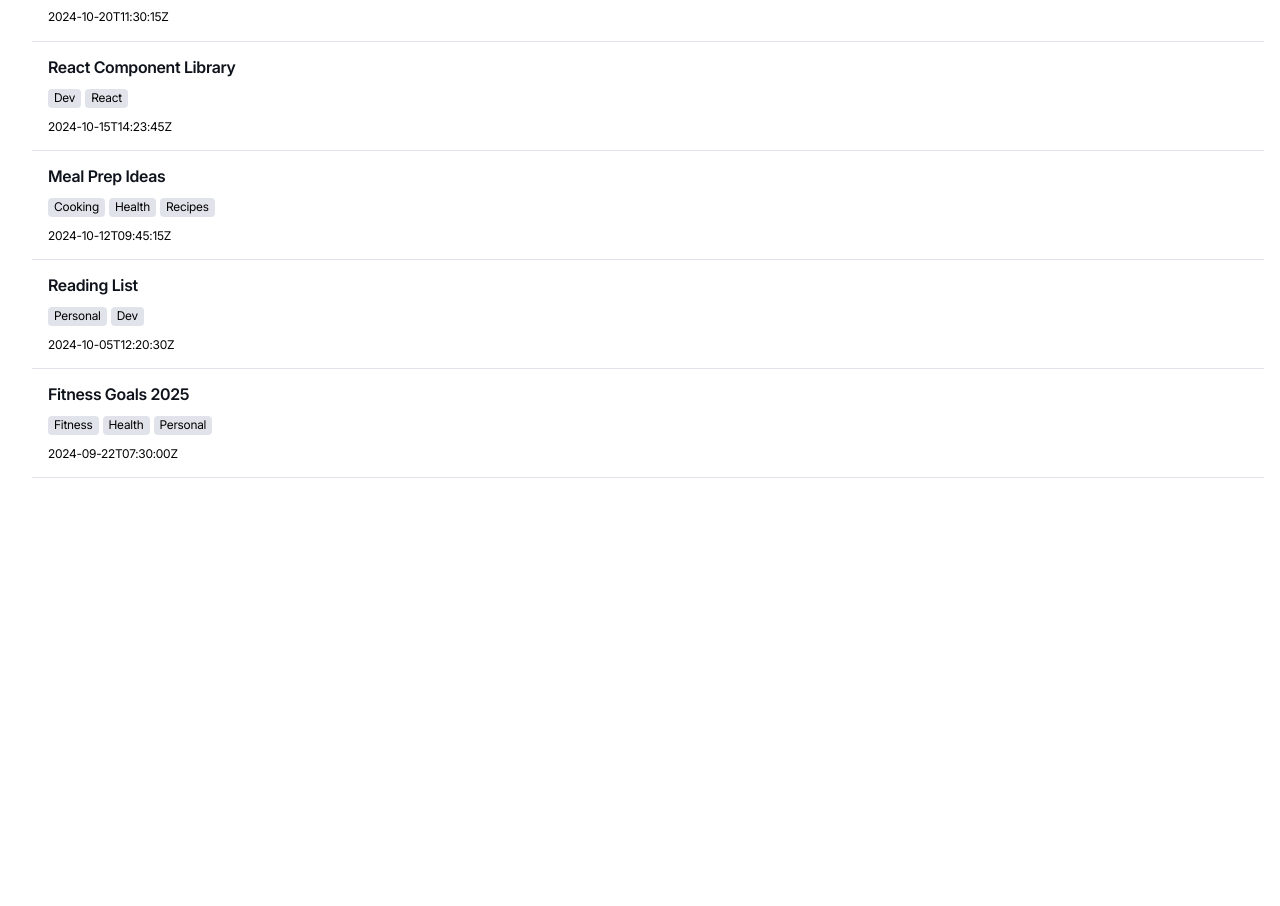
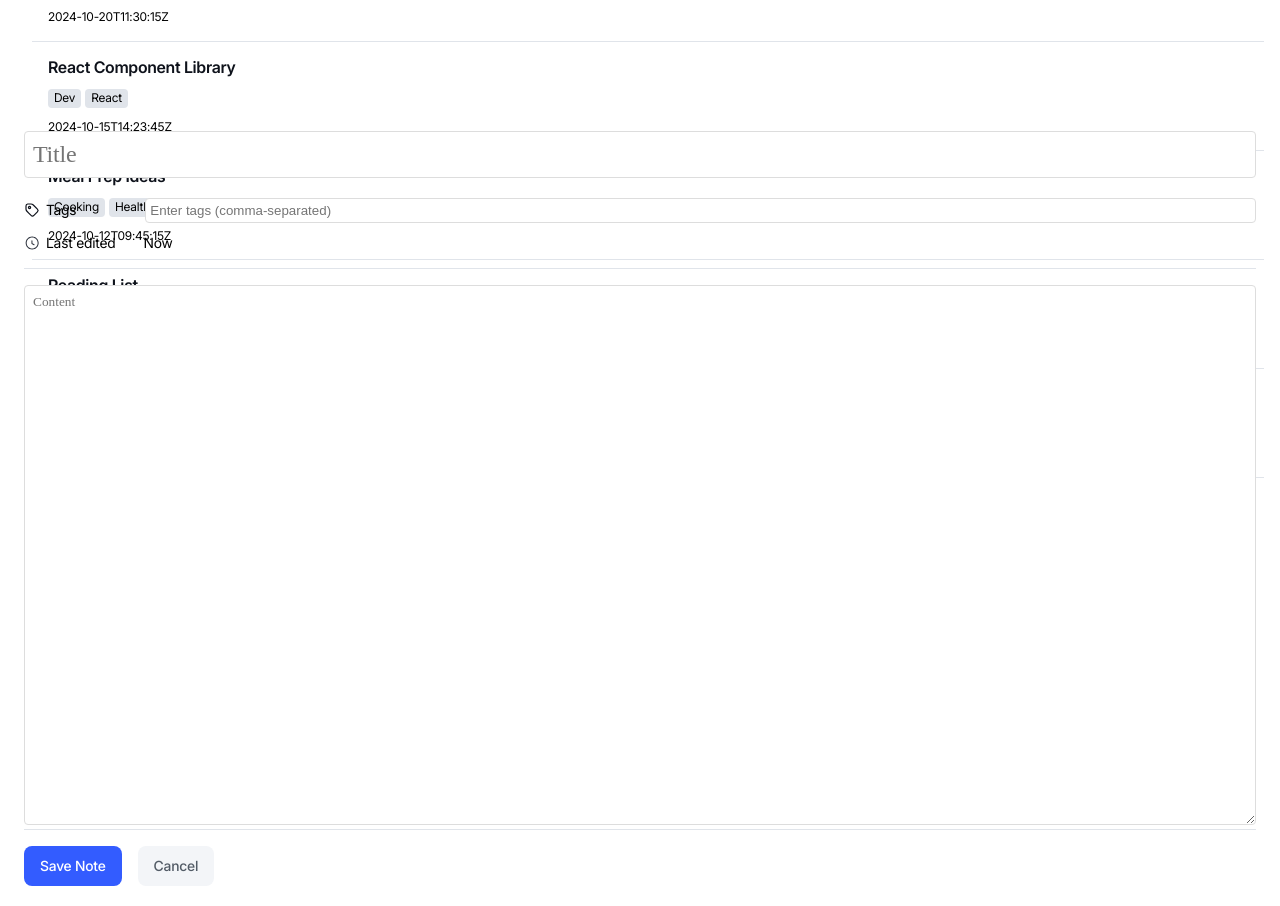
Before and after one commit to YeatisNeat/note-taking-web-app, a React (Vite) app in the folder WebApp/: page / in a window 1280 px wide. Shown: the part 1489-2395 px from the top of the page. Before the commit the page ends 1967 px from the top, so only its background shows below. Built offline with nearby package versions, Linux system fonts and the light colour scheme.

Commit message:
I've been working man don't wanna wreck my brain on the updates logging

```diff
--- /dev/null
+++ b/WebApp/src/components/NoteDetails.css
@@ -0,0 +1,76 @@
+.note-details {
+    padding: 1.25rem 1.5rem;
+}
+
+.note-details-title {
+    margin-bottom: 1rem;
+}
+
+.note-details-tag-list {
+    display: flex;
+    padding: 0.25rem 0;
+    align-items: center;
+    gap: 4.313rem;
+    margin-bottom: 0.5rem;
+}
+
+.note-details-img {
+    width: 1rem;
+    height: 1rem;
+}
+
+.note-details-tags-ul {
+    display: flex;
+    list-style-type: none;
+    gap: 0.375rem;
+}
+
+.note-details-tag-icon-container {
+    display: flex;
+    gap: 0.375rem;
+}
+
+.note-details-last-edited {
+    display: flex;
+    gap: 1.75rem;
+    margin-bottom: 1rem;
+}
+
+.note-details-divider {
+    margin-bottom: 1rem;
+}
+
+.note-details-content {
+    height: 540px;
+    margin-bottom: 1rem;
+}
+
+.note-details-content-text {
+    white-space: pre-wrap;
+  }
+
+.note-details-buttons-container {
+    display: flex;
+    gap: 1rem;
+}
+
+input.note-details-title,
+textarea.note-details-content-text {
+    width: 100%;
+    padding: 0.5rem;
+    border: 1px solid #ddd;
+    border-radius: 4px;
+    font-family: inherit;
+}
+
+.note-details-tags-input {
+    padding: 0.25rem;
+    border: 1px solid #ddd;
+    border-radius: 4px;
+    flex-grow: 1;
+}
+
+textarea.note-details-content-text {
+    height: 540px;
+    resize: vertical;
+}
--- /dev/null
+++ b/WebApp/src/components/NoteDetails.jsx
@@ -0,0 +1,117 @@
+import { useRef } from 'react';
+import './NoteDetails.css';
+import TagIcon from '../images/icon-tag.svg';
+import ClockIcon from '../images/icon-clock.svg';
+import PrimaryButton from './PrimaryButton';
+import SecondaryButton from './SecondaryButton';
+
+function NoteDetails(props) {
+    const titleInputRef = useRef(null);
+    const tagsInputRef = useRef(null);
+    const contentInputRef = useRef(null);
+
+    const handleSave = () => {
+        console.log("Clicked")
+        const noteData = {
+            title: titleInputRef.current.value,
+            tags: tagsInputRef.current.value.split(',').map(tag => tag.trim()),
+            content: contentInputRef.current.value,
+            lastEdited: new Date().toLocaleString()
+        };
+        console.log('Saved note data:', noteData);
+    };
+
+    const handleCancel = () => {
+        // Clear inputs
+        titleInputRef.current.value = '';
+        tagsInputRef.current.value = '';
+        contentInputRef.current.value = '';
+    };
+
+    if (props.note == null) {
+        return (
+            <div className="note-details">
+                <input
+                    className="text-preset-1 note-details-title"
+                    placeholder="Title"
+                    ref={titleInputRef}
+                />
+                <div className="note-details-tag-list">
+                    <div className="note-details-tag-icon-container">
+                        <img src={TagIcon} className="note-details-img" alt="Tag" />
+                        <p className="text-preset-5">Tags</p>
+                    </div>
+                    <input
+                        type="text"
+                        className="note-details-tags-input"
+                        placeholder="Enter tags (comma-separated)"
+                        ref={tagsInputRef}
+                    />
+                </div>
+                <div className="note-details-last-edited">
+                    <div className="note-details-tag-icon-container">
+                        <img src={ClockIcon} className='note-details-img' alt="Clock" />
+                        <p className="text-preset-5">Last edited</p>
+                    </div>
+                    <p className="note-details-date text-preset-5">Now</p>
+                </div>
+                <hr className="divider note-details-divider" />
+                <textarea
+                    className="note-details-content-text"
+                    placeholder="Content"
+                    rows="10"
+                    ref={contentInputRef}
+                />
+                <hr className="divider note-details-divider" />
+                <div className="note-details-buttons-container">
+                    <PrimaryButton
+                        textPreset='text-preset-4'
+                        text='Save Note'
+                        onClick={handleSave}
+                    />
+                    <SecondaryButton
+                        textPreset='text-preset-4'
+                        text='Cancel'
+                        onClick={handleCancel}
+                    />
+                </div>
+            </div>
+        );
+    } else {
+        // Existing note display remains unchanged
+        return (
+            <div className="note-details">
+                <h1 className="text-preset-1 note-details-title">{props.note.title}</h1>
+                <div className="note-details-tag-list">
+                    <div className="note-details-tag-icon-container">
+                        <img src={TagIcon} className="note-details-img" alt="Tag" />
+                        <p className="text-preset-5">Tags</p>
+                    </div>
+                    <ul className="note-details-tags-ul">
+                        {props.note.tags.map((tag, index) => (
+                            <li key={index} className='note-details-tag-name text-preset-5'>{tag}</li>
+                        ))}
+                    </ul>
+                </div>
+                <div className="note-details-last-edited">
+                    <div className="note-details-tag-icon-container">
+                        <img src={ClockIcon} className='note-details-img' alt="Clock" />
+                        <p className="text-preset-5">Last edited</p>
+                    </div>
+                    <p className="note-details-date text-preset-5">{props.note.lastEdited}</p>
+                </div>
+                <hr className="divider note-details-divider" />
+                <div className="note-details-content">
+                    <p className="note-details-content-text">{props.note.content}</p>
+                </div>
+                <hr className="divider note-details-divider" />
+                <div className="note-details-buttons-container">
+                    <PrimaryButton textPreset='text-preset-4' text='Save Note' />
+                    <SecondaryButton textPreset='text-preset-4' text='Cancel' />
+                </div>
+            </div>
+        );
+    }
+}
+
+export default NoteDetails;
--- a/WebApp/src/components/PrimaryButton.jsx
+++ b/WebApp/src/components/PrimaryButton.jsx
@@ -2,7 +2,7 @@ import './PrimaryButton.css'
 
 function PrimaryButton (props) {
     return (
-        <button className={`primary-button ${props.textPreset}`}>{props.text}</button>
+        <button onClick={props.onClick} className={`primary-button ${props.textPreset}`}>{props.text}</button>
     )
 }
 
--- a/WebApp/src/components/SecondaryButton.jsx
+++ b/WebApp/src/components/SecondaryButton.jsx
@@ -2,7 +2,7 @@ import './SecondaryButton.css'
 
 function SecondaryButton (props) {
     return (
-        <button className={`secondary-button ${props.textPreset}`}>{props.text}</button>
+        <button onClick={props.onClick} className={`secondary-button ${props.textPreset}`}>{props.text}</button>
     )
 }
 
--- a/WebApp/src/components/notesbar/NoteItem.jsx
+++ b/WebApp/src/components/notesbar/NoteItem.jsx
@@ -3,8 +3,13 @@ import './NoteItem.css'
 function NoteItem (props) {
     const tags = props.tags
 
+    function handleClick() {
+        props.handleCurrentNote(props.note)
+        console.log(props.note)
+    }
+
     return (
-        <div className="note-item">
+        <div className="note-item" onClick={handleClick}>
             <p className="note-title text-preset-3">{props.noteTitle}</p>
             <div className="tag-container">
                 <ul className="tags-list">
--- a/WebApp/src/components/notesbar/Notesbar.jsx
+++ b/WebApp/src/components/notesbar/Notesbar.jsx
@@ -1,3 +1,4 @@
+import {useState} from 'react'
 import './Notesbar.css'
 import PrimaryButton from "../PrimaryButton"
 import NoteItem from "./NoteItem"
@@ -6,7 +7,10 @@ import NoteItem from "./NoteItem"
 
 
 function Notesbar (props) {
-    console.log(props)
+
+   const createNewNote = () => {
+
+   }
 
 
     return (
@@ -16,7 +20,7 @@ function Notesbar (props) {
                {props.data.map((note, index) => {
                 return (
                     <>
-                    <div className="note-item"><NoteItem noteTitle={note.title} date={note.lastEdited} tags={note.tags}/></div>
+                    <div className="note-item"><NoteItem note={note} noteTitle={note.title} date={note.lastEdited} tags={note.tags} handleCurrentNote={props.setNote}/></div>
                     <hr className="divider" />
                     </>
                 )
--- a/WebApp/src/views/Main.jsx
+++ b/WebApp/src/views/Main.jsx
@@ -1,15 +1,20 @@
 import {useState, useEffect} from 'react'
 import Sidebar from '../components/sidebar/Sidebar.jsx'
 import Notesbar from '../components/notesbar/Notesbar.jsx'
+import NoteDetails from '../components/NoteDetails.jsx'
 
 import data from '../data.json';
 
 function Main () {
     const [category, setCategory] = useState('All Notes')
-    const [filteredData, setFilteredData] = useState([]);
+    // const [filteredData, setFilteredData] = useState([])
+    const [filteredData, setFilteredData] = useState(data.notes);
+    const [currentNote, setNote] = useState(null)
+
+    console.log(currentNote)
 
     useEffect ( ()=>  {
-        console.log(category)
+
         const newFIlteredData = data.notes.filter( note => {
             if (category == 'All Notes') return data.notes
             return note.tags.includes(category)
@@ -23,10 +28,12 @@ function Main () {
         setCategory(category)
 
     }
+
     return (
         <>
             <Sidebar handleCategory={handleCategory}/>
-            <Notesbar data={filteredData}/>
+            <Notesbar data={filteredData} setNote={setNote}/>
+            <NoteDetails note={currentNote}/>
         </>
 
     )
```
